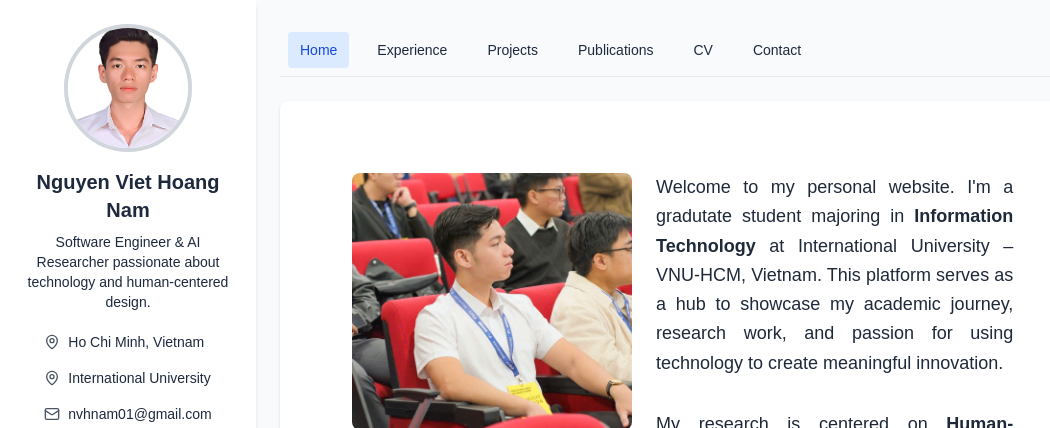
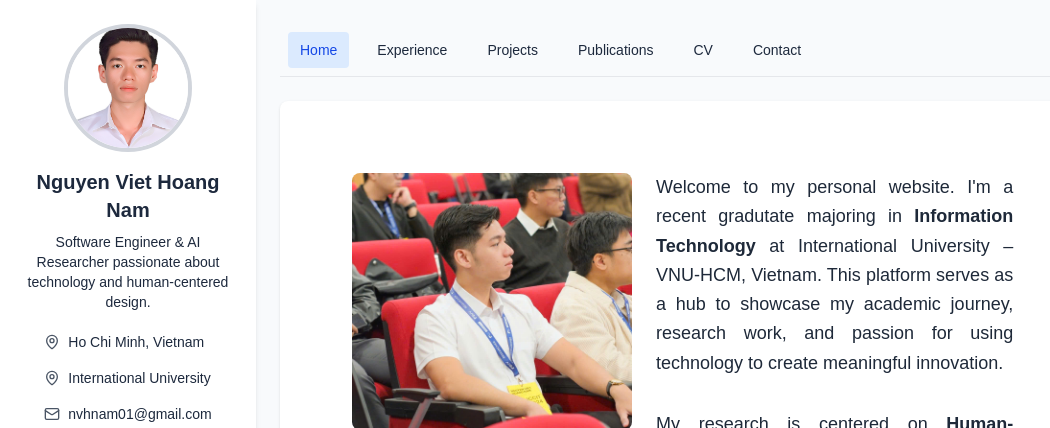
Before and after one commit to nvhnam/nguyenviethoangnam, a Next.js app: page / in a window 1280 px wide. Shown: the top 428 px of the page, without its empty margins (0-1050 px from the left). Built offline with nearby package versions, Linux system fonts and the light colour scheme.

Commit message:
Update layout.tsx for SEO

```diff
--- a/src/app/layout.tsx
+++ b/src/app/layout.tsx
@@ -1,33 +1,67 @@
+import "@/styles/globals.css";
 import type { Metadata } from "next";
-import { Geist, Geist_Mono } from "next/font/google";
-import "../styles/globals.css";
+import { Inter } from "next/font/google";
 
-const geistSans = Geist({
-  variable: "--font-geist-sans",
-  subsets: ["latin"],
-});
-
-const geistMono = Geist_Mono({
-  variable: "--font-geist-mono",
-  subsets: ["latin"],
-});
+const inter = Inter({ subsets: ["latin"] });
 
 export const metadata: Metadata = {
-  title: "Create Next App",
-  description: "Generated by create next app",
+  title: "Nguyen Viet Hoang Nam | Research & Publications",
+  description:
+    "Official portfolio of Nguyen Viet Hoang Nam, showcasing academic publications, research in HCI and computer vision, and user-centered design projects.",
+  keywords:
+    "Nguyen Viet Hoang Nam, HCI, Human Computer Interaction, Computer Vision, UX, VietFood67, FoodDetector, IU, research, publications",
+  authors: [
+    {
+      name: "Nguyen Viet Hoang Nam",
+      url: "https://nguyenviethoangnam.vercel.app",
+    },
+  ],
+  openGraph: {
+    title: "Nguyen Viet Hoang Nam | Research & Publications",
+    description:
+      "Explore the research and innovations by Nguyen Viet Hoang Nam in HCI, AI, and computer vision.",
+    url: "https://nguyenviethoangnam.vercel.app",
+    siteName: "Nguyen Viet Hoang Nam",
+    images: [
+      {
+        url: "https://nguyenviethoangnam.vercel.app/og-image.jpg",
+        width: 1200,
+        height: 630,
+        alt: "Nguyen Viet Hoang Nam",
+      },
+    ],
+    type: "website",
+  },
+  twitter: {
+    card: "summary_large_image",
+    title: "Nguyen Viet Hoang Nam | Research & Publications",
+    description:
+      "Academic portfolio and projects by Nguyen Viet Hoang Nam, including food recognition, AI models, human-computer interaction (HCI) and UX research.",
+    images: ["https://nguyenviethoangnam.vercel.app/og-image.jpg"],
+  },
+  metadataBase: new URL("https://nguyenviethoangnam.vercel.app/"),
 };
 
 export default function RootLayout({
   children,
-}: Readonly<{
+}: {
   children: React.ReactNode;
-}>) {
+}) {
   return (
-    <html lang="en">
-      <body
-        className={`${geistSans.variable} ${geistMono.variable} antialiased`}
-      >
-        {children}
+    <html lang="en" className={inter.className}>
+      <body>
+        {/* <header className="p-4 shadow-md">
+          <nav className="max-w-4xl mx-auto">
+            <Link href="/" className="font-bold text-lg">
+              Nguyen Viet Hoang Nam
+            </Link>
+          </nav>
+        </header> */}
+        <main>{children}</main>
+        {/* <footer className="text-center text-sm text-gray-500 mt-12 py-6">
+          © {new Date().getFullYear()} Nguyen Viet Hoang Nam. All rights
+          reserved.
+        </footer> */}
       </body>
     </html>
   );
--- a/src/app/page.tsx
+++ b/src/app/page.tsx
@@ -57,7 +57,7 @@ export default function PortfolioLayout() {
                   <li key={item}>
                     <button
                       onClick={() => setActive(item)}
-                      className={`px-3 py-2 rounded transition-all duration-200 ${
+                      className={`px-3 py-2 cursor-pointer rounded transition-all duration-200 ${
                         active === item
                           ? "bg-blue-100 text-blue-700"
                           : "hover:bg-slate-200"
--- a/src/components/Home.tsx
+++ b/src/components/Home.tsx
@@ -39,7 +39,7 @@ export default function Home() {
 
         <section>
           <p>
-            Welcome to my personal website. I'm a gradutate student majoring in{" "}
+            Welcome to my personal website. I'm a recent gradutate majoring in{" "}
             <strong>Information Technology</strong> at International University
             – VNU-HCM, Vietnam. This platform serves as a hub to showcase my
             academic journey, research work, and passion for using technology to
```
Also changed, not shown: public/profile/SOICT4.jpg (added), public/profile/og-image.jpg (added).
